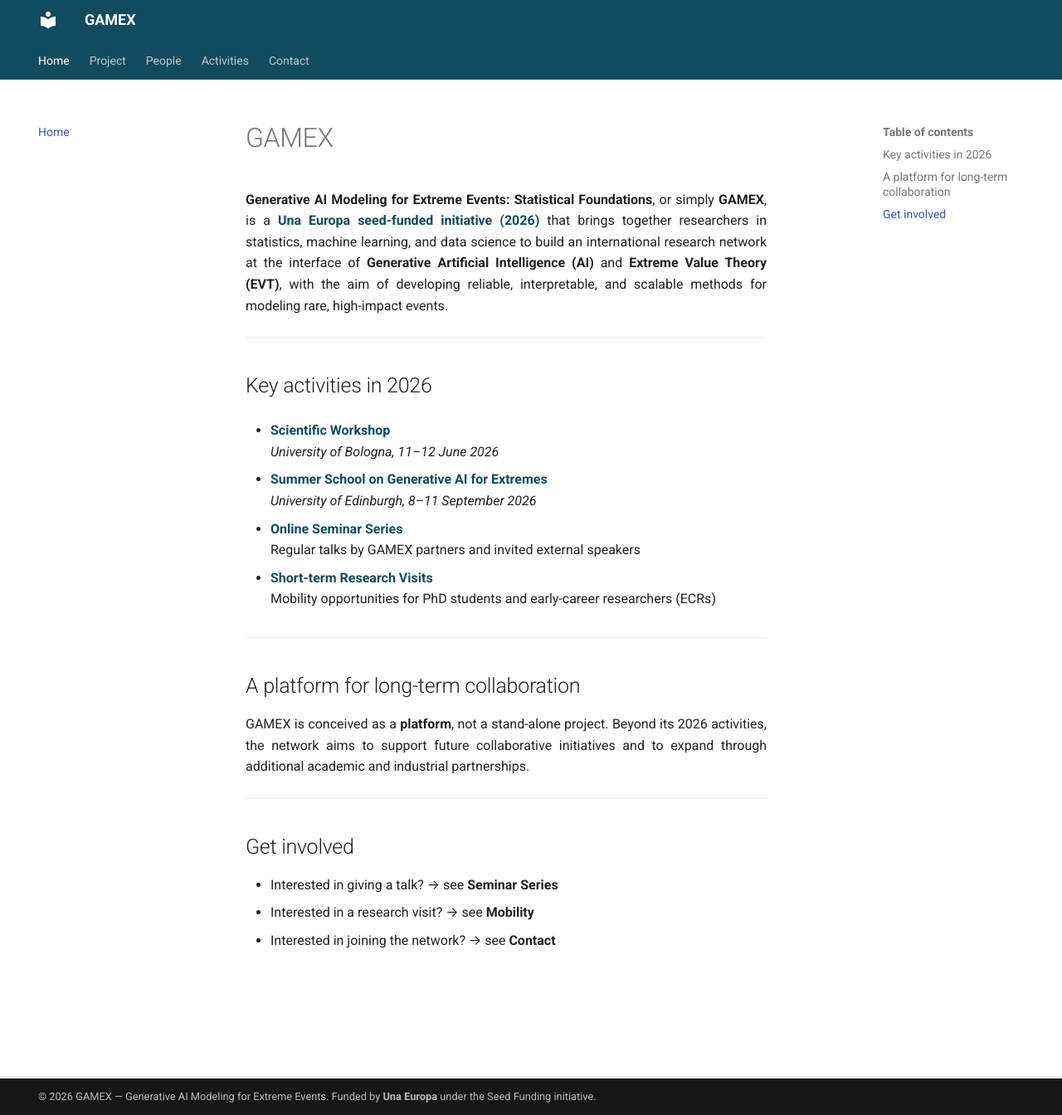
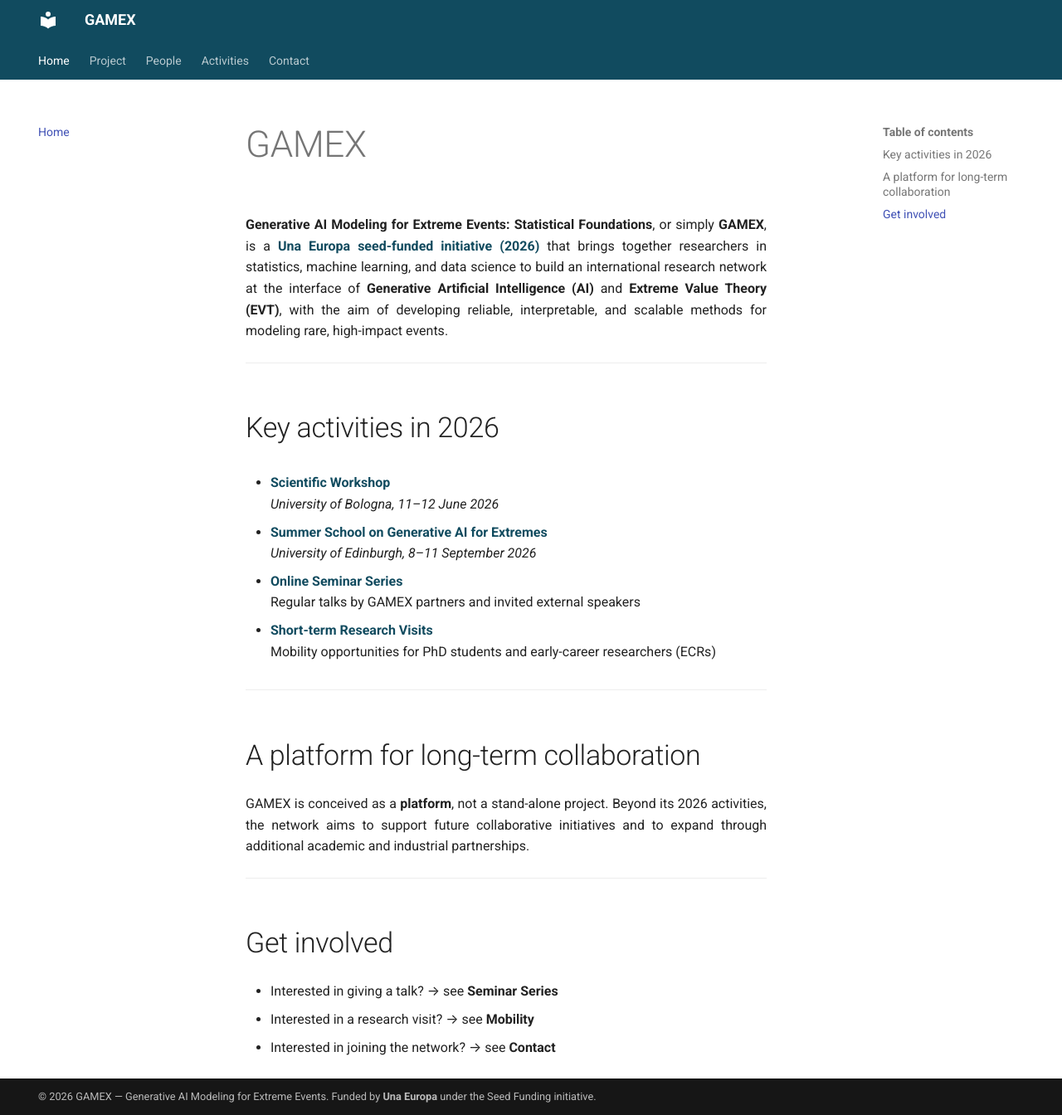
Before and after one commit to gamex-network/gamex-network.github.io, an MkDocs documentation site: the page built from docs/index.md, in a window 1280 px wide and 1344 px high. Shown: the whole window at 83% size. Built offline with MkDocs 1.6.1 and Material for MkDocs 9.7.7, drawn with Linux system fonts in a browser that asks for light colours.

Commit message:
Update extra.css

```diff
--- a/docs/stylesheets/extra.css
+++ b/docs/stylesheets/extra.css
@@ -42,8 +42,22 @@
   color: #0e3f50;
 }
 
+/* Body text */
 .md-content {
-  font-size: 1.1rem;
+  font-size: 1.08rem;
+}
+
+/* Section headings */
+.md-content h1 {
+  font-size: 2.2rem;
+}
+
+.md-content h2 {
+  font-size: 1.7rem;
+}
+
+.md-content h3 {
+  font-size: 1.35rem;
 }
 
 /* Hide the search UI (icon + bar) */
```
